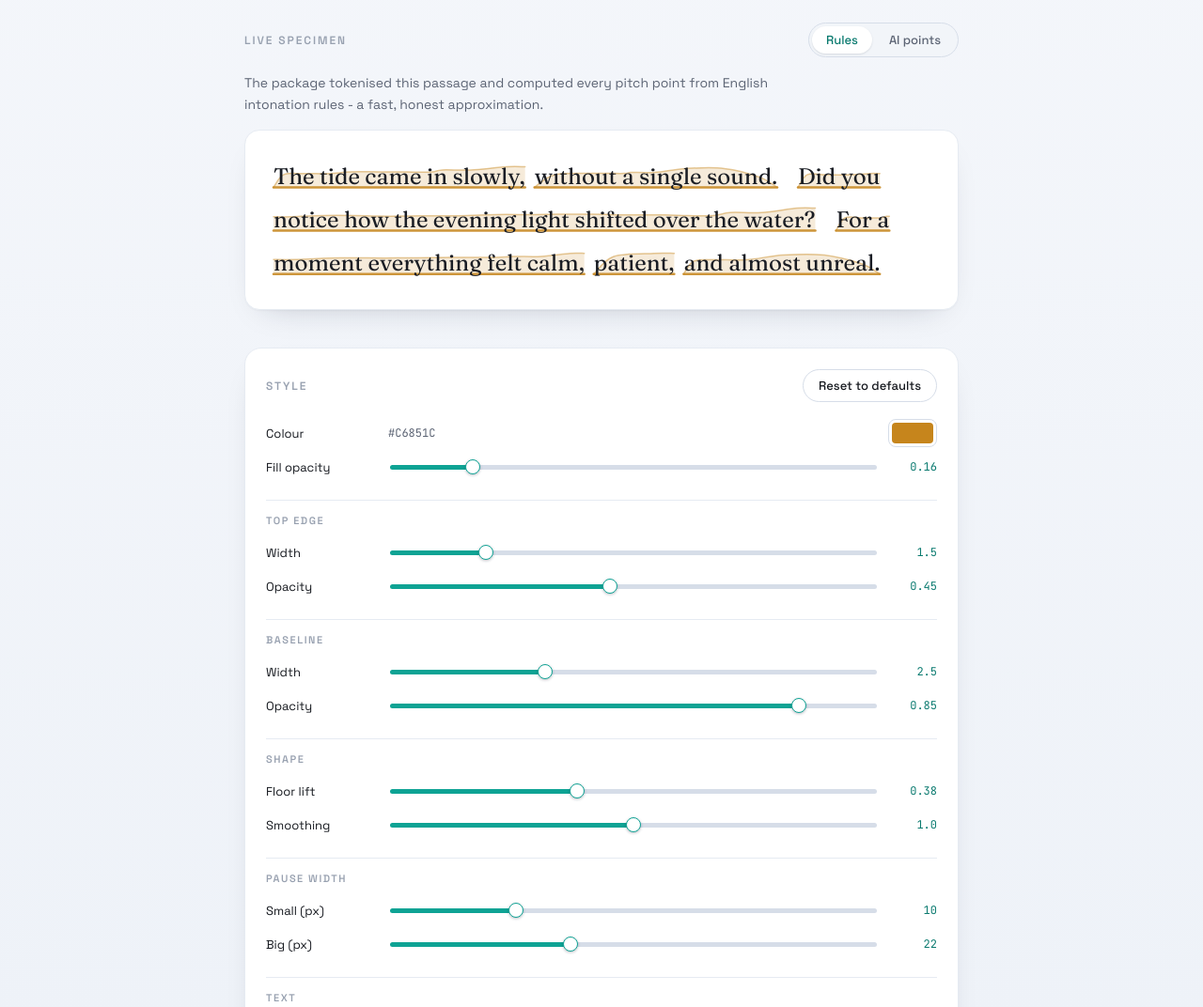
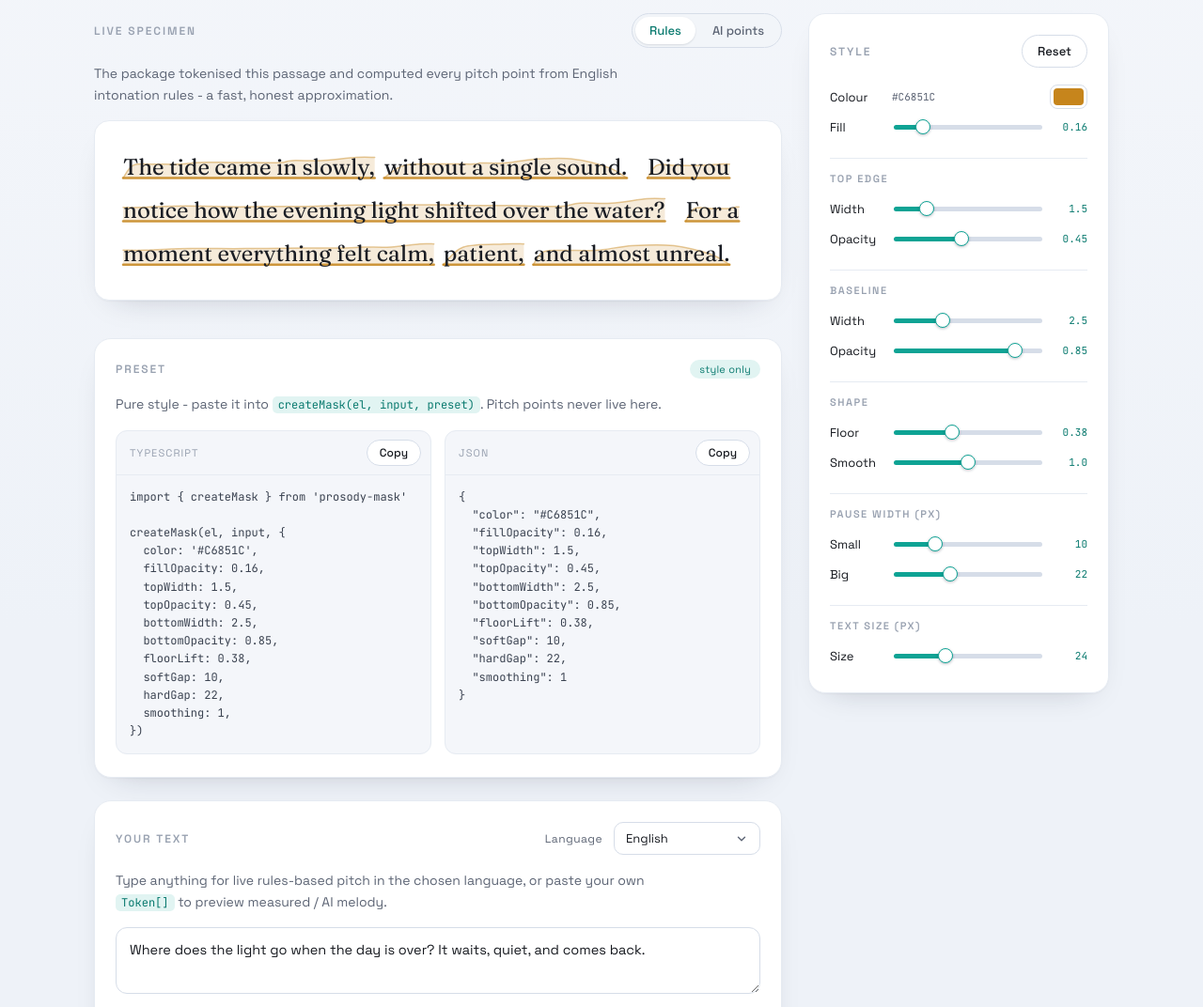
Before and after one commit to crmapache/prosody-mask, a website built with Vite: page playground/index.html in a window 1280 px wide. Shown: the part 320-1392 px from the top of the page at 94% size. Built offline with nearby package versions, Linux system fonts and the light colour scheme.

Commit message:
feat(playground): move controls into a narrow sticky sidebar
Two-column layout: reading specimens on the left, a compact Style sidebar on
the right that stays pinned while you scroll, so the text stays in view while
tuning. Collapses to a single column under 900px.

```diff
--- a/playground/index.html
+++ b/playground/index.html
@@ -34,7 +34,9 @@
         </p>
       </header>
 
-      <section class="block">
+      <div class="layout">
+        <main class="layout-main">
+          <section class="block">
         <div class="section-head">
           <h2>Live specimen</h2>
           <div class="seg" role="tablist" aria-label="Pitch source">
@@ -45,81 +47,6 @@
         <p class="caption" id="mode-caption"></p>
         <div class="specimen">
           <div class="passage" id="demo"></div>
-        </div>
-      </section>
-
-      <section class="panel">
-        <div class="section-head">
-          <h2>Style</h2>
-          <button id="reset" class="ghost">Reset to defaults</button>
-        </div>
-
-        <div class="controls">
-          <div class="row">
-            <label for="c-color">Colour</label>
-            <span class="hex" id="c-color-hex"></span>
-            <input type="color" id="c-color" value="#C6851C" />
-          </div>
-          <div class="row">
-            <label for="c-fillOpacity">Fill opacity</label>
-            <input type="range" id="c-fillOpacity" min="0" max="1" step="0.02" />
-            <span class="val" id="v-fillOpacity"></span>
-          </div>
-
-          <div class="group-label">Top edge</div>
-          <div class="row">
-            <label for="c-topWidth">Width</label>
-            <input type="range" id="c-topWidth" min="0" max="8" step="0.5" />
-            <span class="val" id="v-topWidth"></span>
-          </div>
-          <div class="row">
-            <label for="c-topOpacity">Opacity</label>
-            <input type="range" id="c-topOpacity" min="0" max="1" step="0.05" />
-            <span class="val" id="v-topOpacity"></span>
-          </div>
-
-          <div class="group-label">Baseline</div>
-          <div class="row">
-            <label for="c-bottomWidth">Width</label>
-            <input type="range" id="c-bottomWidth" min="0" max="8" step="0.5" />
-            <span class="val" id="v-bottomWidth"></span>
-          </div>
-          <div class="row">
-            <label for="c-bottomOpacity">Opacity</label>
-            <input type="range" id="c-bottomOpacity" min="0" max="1" step="0.05" />
-            <span class="val" id="v-bottomOpacity"></span>
-          </div>
-
-          <div class="group-label">Shape</div>
-          <div class="row">
-            <label for="c-floorLift">Floor lift</label>
-            <input type="range" id="c-floorLift" min="0" max="1" step="0.02" />
-            <span class="val" id="v-floorLift"></span>
-          </div>
-          <div class="row">
-            <label for="c-smoothing">Smoothing</label>
-            <input type="range" id="c-smoothing" min="0" max="2" step="0.1" />
-            <span class="val" id="v-smoothing"></span>
-          </div>
-
-          <div class="group-label">Pause width</div>
-          <div class="row">
-            <label for="c-softGap">Small (px)</label>
-            <input type="range" id="c-softGap" min="0" max="40" step="1" />
-            <span class="val" id="v-softGap"></span>
-          </div>
-          <div class="row">
-            <label for="c-hardGap">Big (px)</label>
-            <input type="range" id="c-hardGap" min="0" max="60" step="1" />
-            <span class="val" id="v-hardGap"></span>
-          </div>
-
-          <div class="group-label">Text</div>
-          <div class="row">
-            <label for="c-fontSize">Size (px)</label>
-            <input type="range" id="c-fontSize" min="16" max="40" step="1" />
-            <span class="val" id="v-fontSize"></span>
-          </div>
         </div>
       </section>
 
@@ -199,6 +126,85 @@
           </div>
         </details>
       </section>
+        </main>
+
+        <aside class="layout-side">
+          <section class="panel controls-panel">
+            <div class="section-head">
+              <h2>Style</h2>
+              <button id="reset" class="ghost">Reset</button>
+            </div>
+
+            <div class="controls">
+              <div class="row">
+                <label for="c-color">Colour</label>
+                <span class="hex" id="c-color-hex"></span>
+                <input type="color" id="c-color" value="#C6851C" />
+              </div>
+              <div class="row">
+                <label for="c-fillOpacity">Fill</label>
+                <input type="range" id="c-fillOpacity" min="0" max="1" step="0.02" />
+                <span class="val" id="v-fillOpacity"></span>
+              </div>
+
+              <div class="group-label">Top edge</div>
+              <div class="row">
+                <label for="c-topWidth">Width</label>
+                <input type="range" id="c-topWidth" min="0" max="8" step="0.5" />
+                <span class="val" id="v-topWidth"></span>
+              </div>
+              <div class="row">
+                <label for="c-topOpacity">Opacity</label>
+                <input type="range" id="c-topOpacity" min="0" max="1" step="0.05" />
+                <span class="val" id="v-topOpacity"></span>
+              </div>
+
+              <div class="group-label">Baseline</div>
+              <div class="row">
+                <label for="c-bottomWidth">Width</label>
+                <input type="range" id="c-bottomWidth" min="0" max="8" step="0.5" />
+                <span class="val" id="v-bottomWidth"></span>
+              </div>
+              <div class="row">
+                <label for="c-bottomOpacity">Opacity</label>
+                <input type="range" id="c-bottomOpacity" min="0" max="1" step="0.05" />
+                <span class="val" id="v-bottomOpacity"></span>
+              </div>
+
+              <div class="group-label">Shape</div>
+              <div class="row">
+                <label for="c-floorLift">Floor</label>
+                <input type="range" id="c-floorLift" min="0" max="1" step="0.02" />
+                <span class="val" id="v-floorLift"></span>
+              </div>
+              <div class="row">
+                <label for="c-smoothing">Smooth</label>
+                <input type="range" id="c-smoothing" min="0" max="2" step="0.1" />
+                <span class="val" id="v-smoothing"></span>
+              </div>
+
+              <div class="group-label">Pause width (px)</div>
+              <div class="row">
+                <label for="c-softGap">Small</label>
+                <input type="range" id="c-softGap" min="0" max="40" step="1" />
+                <span class="val" id="v-softGap"></span>
+              </div>
+              <div class="row">
+                <label for="c-hardGap">Big</label>
+                <input type="range" id="c-hardGap" min="0" max="60" step="1" />
+                <span class="val" id="v-hardGap"></span>
+              </div>
+
+              <div class="group-label">Text size (px)</div>
+              <div class="row">
+                <label for="c-fontSize">Size</label>
+                <input type="range" id="c-fontSize" min="16" max="40" step="1" />
+                <span class="val" id="v-fontSize"></span>
+              </div>
+            </div>
+          </section>
+        </aside>
+      </div>
 
       <footer>
         <span>prosody-mask</span>
--- a/playground/style.css
+++ b/playground/style.css
@@ -40,14 +40,36 @@ body {
 }
 
 .wrap {
-  max-width: 760px;
+  max-width: 1080px;
   margin: 0 auto;
+}
+
+/* ---------- layout ---------- */
+
+.layout {
+  display: grid;
+  grid-template-columns: minmax(0, 1fr) 320px;
+  gap: 28px;
+  align-items: start;
+}
+.layout-main {
+  min-width: 0;
+}
+.layout-side {
+  position: sticky;
+  top: 24px;
+}
+.controls-panel {
+  margin-bottom: 0;
+  max-height: calc(100vh - 48px);
+  overflow-y: auto;
 }
 
 /* ---------- masthead ---------- */
 
 .masthead {
-  margin-bottom: 50px;
+  margin-bottom: 40px;
+  max-width: 640px;
 }
 .eyebrow {
   display: flex;
@@ -236,6 +258,21 @@ code {
   font-family: var(--mono);
   font-size: 12px;
   color: var(--muted);
+}
+
+/* compact rows inside the narrow sticky sidebar */
+.controls-panel .row {
+  grid-template-columns: 56px 1fr 40px;
+  gap: 10px;
+  min-height: 30px;
+}
+.controls-panel .val,
+.controls-panel .hex {
+  font-size: 11px;
+}
+.controls-panel input[type='color'] {
+  width: 40px;
+  height: 26px;
 }
 
 /* custom range slider */
@@ -552,18 +589,16 @@ footer .dot {
 /* ---------- entrance ---------- */
 
 .masthead,
-.block,
-.panel,
+.layout-main > section,
 footer {
   animation: rise 0.5s cubic-bezier(0.22, 0.61, 0.36, 1) both;
 }
-.block {
-  animation-delay: 0.04s;
+.layout-side {
+  /* opacity only - a transform here would break the sticky positioning */
+  animation: fade 0.5s ease both;
+  animation-delay: 0.1s;
 }
-.panel:nth-of-type(2) {
-  animation-delay: 0.08s;
-}
-.panel:nth-of-type(3) {
+footer {
   animation-delay: 0.12s;
 }
 @keyframes rise {
@@ -576,8 +611,37 @@ footer {
     transform: none;
   }
 }
+@keyframes fade {
+  from {
+    opacity: 0;
+  }
+  to {
+    opacity: 1;
+  }
+}
 
 /* ---------- responsive ---------- */
+
+@media (max-width: 900px) {
+  .layout {
+    grid-template-columns: 1fr;
+  }
+  .layout-side {
+    position: static;
+  }
+  .controls-panel {
+    max-height: none;
+    overflow: visible;
+    margin-bottom: 24px;
+  }
+  .controls-panel .row {
+    grid-template-columns: 116px 1fr 52px;
+    gap: 14px;
+  }
+  .controls-panel input[type='color'] {
+    width: 52px;
+  }
+}
 
 @media (max-width: 560px) {
   body {
```
